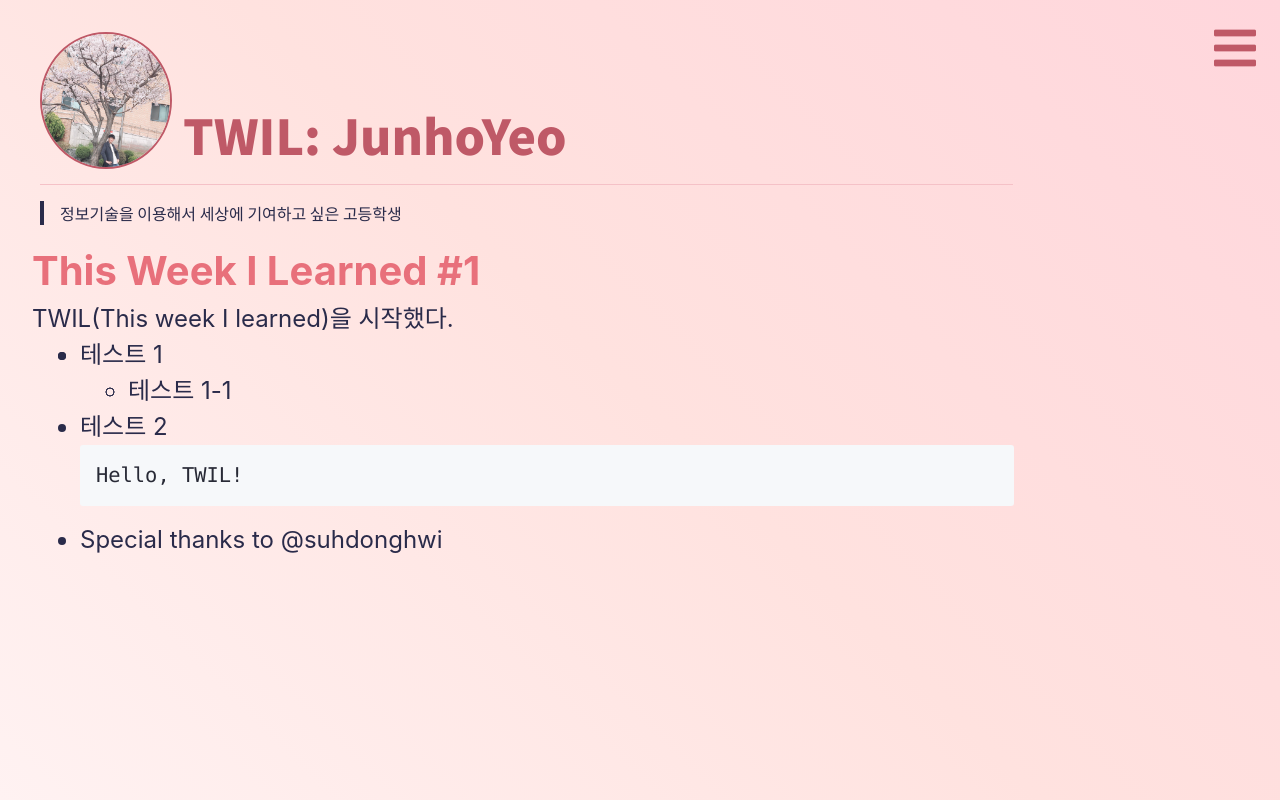
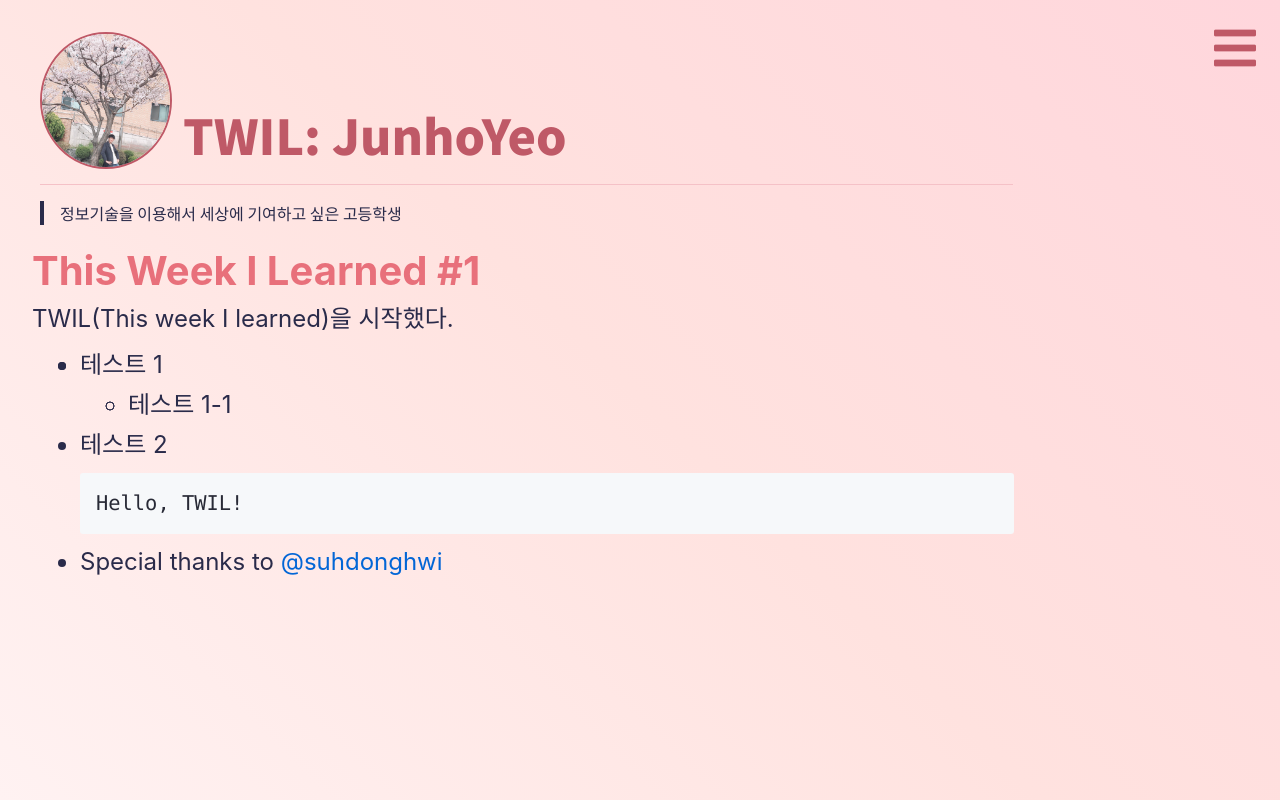
Before and after one commit to junhoyeo/twils, a Vue app: page /#/twil/1 in a window 1280 px wide. Built offline with nearby package versions, Linux system fonts and the light colour scheme.

Commit message:
🖊 feat(twil): add markdown rendering

```diff
--- a/package.json
+++ b/package.json
@@ -13,6 +13,7 @@
     "deploy": "npm run clean && npm run build"
   },
   "dependencies": {
+    "marked": "^0.6.2",
     "vue": "^2.6.10",
     "vue-router": "^3.0.4"
   },
--- a/src/assets/twil/1.json
+++ b/src/assets/twil/1.json
@@ -24,7 +24,7 @@
     },
     {
       "type": "string",
-      "text": "Special thanks to @suhdonghwi"
+      "text": "Special thanks to [@suhdonghwi](https://github.com/suhdonghwi)"
     }
   ]
 }
--- a/src/components/JunoTwil.vue
+++ b/src/components/JunoTwil.vue
@@ -25,9 +25,10 @@
     <template
       v-if="text"
     >
-      <li v-if="type === 'string'">
-        {{ text }}
-      </li>
+      <li
+        v-if="type === 'string'"
+        v-html="marked(text)"
+      />
       <pre v-else-if="type === 'code'"><code>{{ text }}</code></pre>
     </template>
     <ul v-if="twils">
@@ -56,6 +57,7 @@
 
   li {
     color: #2A2B4A;
+    line-height: 1em;
   }
 }
 </style>
--- a/src/main.js
+++ b/src/main.js
@@ -1,9 +1,13 @@
 import Vue from 'vue'
+import marked from 'marked'
+
 import App from './App.vue'
 import routes from './router'
 
 import './css/github-markdown-css.css'
 import './css/style.css'
+
+Vue.prototype.marked = marked
 
 /* eslint-disable no-new */
 new Vue({
```
Also changed, not shown: 1 other file (tests, documents, lock files or other folders).
